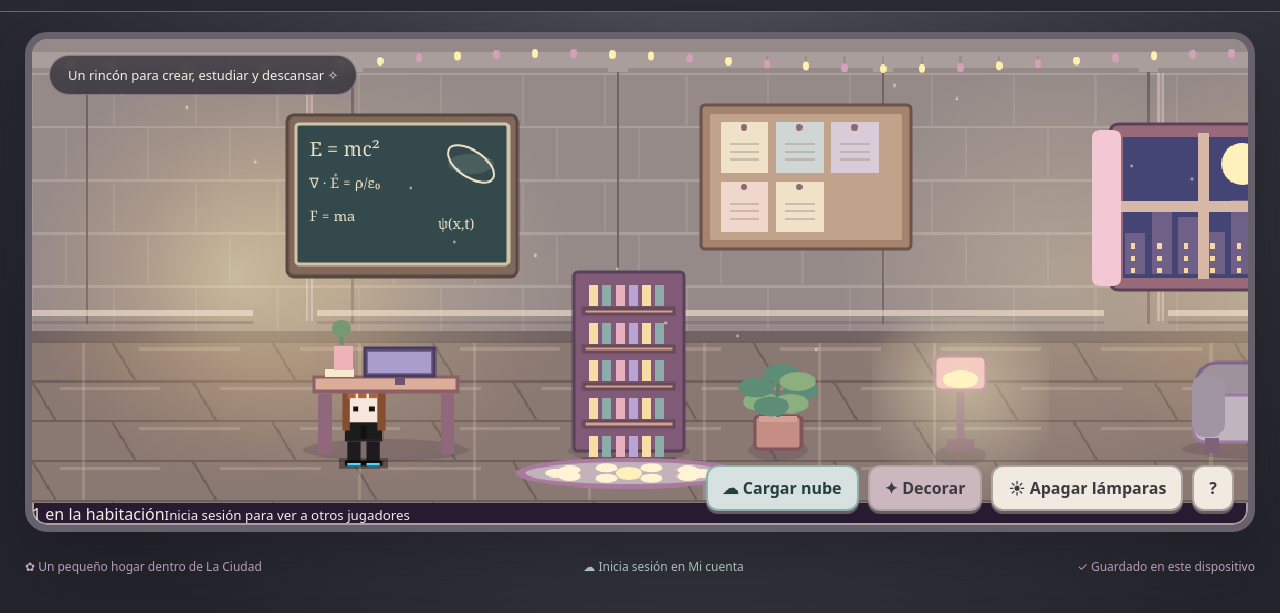
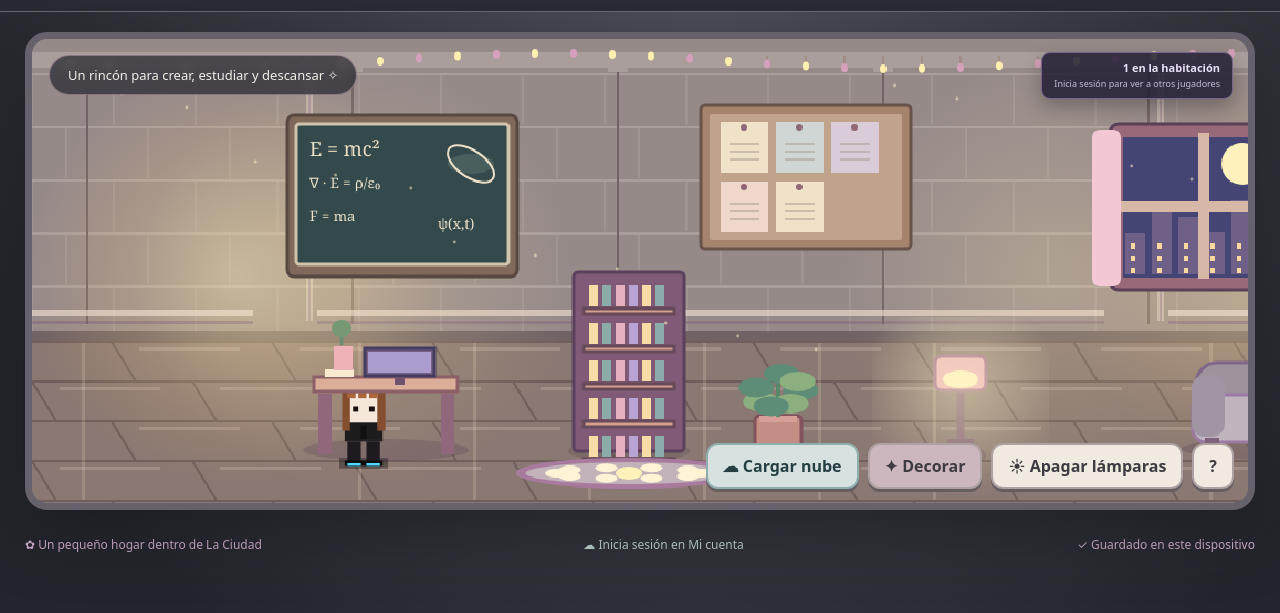
Before and after one commit to Katalinareeves/blog-assets, a plain HTML site: page site/scenes/habitacion/index.html in a window 1280 px wide. Shown: the part 65-678 px from the top of the page. Drawn offline with nearby package versions, Linux system fonts and the light colour scheme.

Commit message:
style: indicador flotante de jugadores en habitación sin desplazar escena

```diff
--- a/site/scenes/habitacion/room.css
+++ b/site/scenes/habitacion/room.css
@@ -53,3 +53,8 @@ body{background:radial-gradient(ellipse at 55% 0%,#50505a,#24252c 78%)}
 @media(max-width:650px){.placed-toolbar{padding:6px 9px}.placed-toolbar select{min-width:140px}.editor-actions{justify-content:flex-start}}
 
 #cloud-load{background:#d6e1e0;color:#253f43;border-color:#8faeae}#cloud-load:disabled{opacity:.6;cursor:wait}#cloud-status{color:#c6ddd7;font-size:12px;margin-right:12px}.bottom{flex-wrap:wrap;gap:8px}
+
+/* Visitas online: HUD discreto que no altera el canvas ni la decoración */
+.room-online-badge{position:absolute;z-index:11;top:13px;right:15px;display:flex;flex-direction:column;gap:4px;align-items:flex-end;max-width:220px;padding:8px 12px;background:#252034de;border:1px solid #77658e;border-radius:9px;color:#eadff7;pointer-events:none;box-shadow:0 8px 20px #0004}
+.room-online-badge>span{font:700 11px/1.2 system-ui,sans-serif}.room-online-badge small{font:500 9px/1.3 system-ui,sans-serif;color:#c7bbd6}
+@media(max-width:720px){.room-online-badge{max-width:136px;right:8px;top:8px;padding:6px 8px}.room-online-badge small{font-size:8px}}
```
